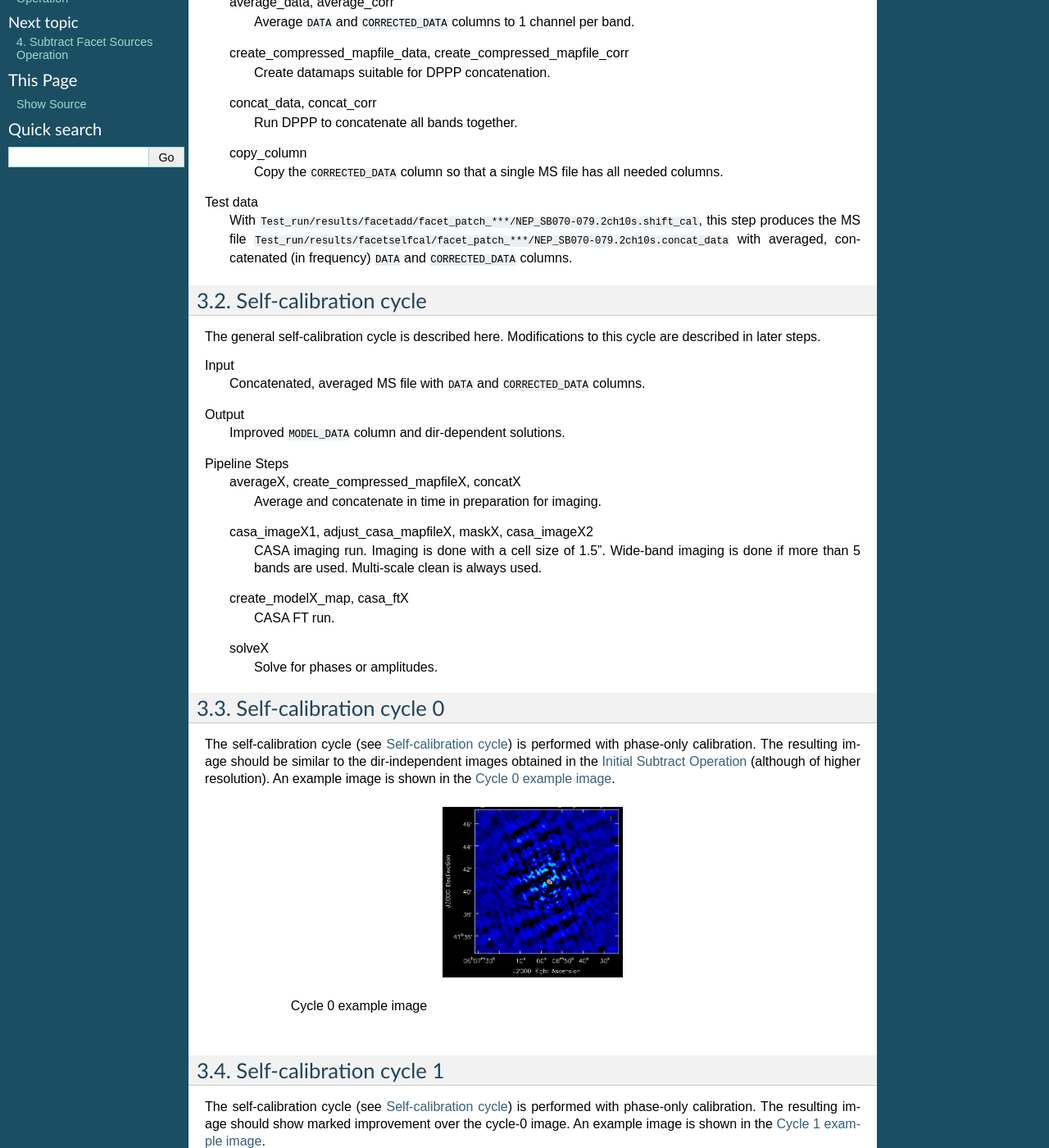
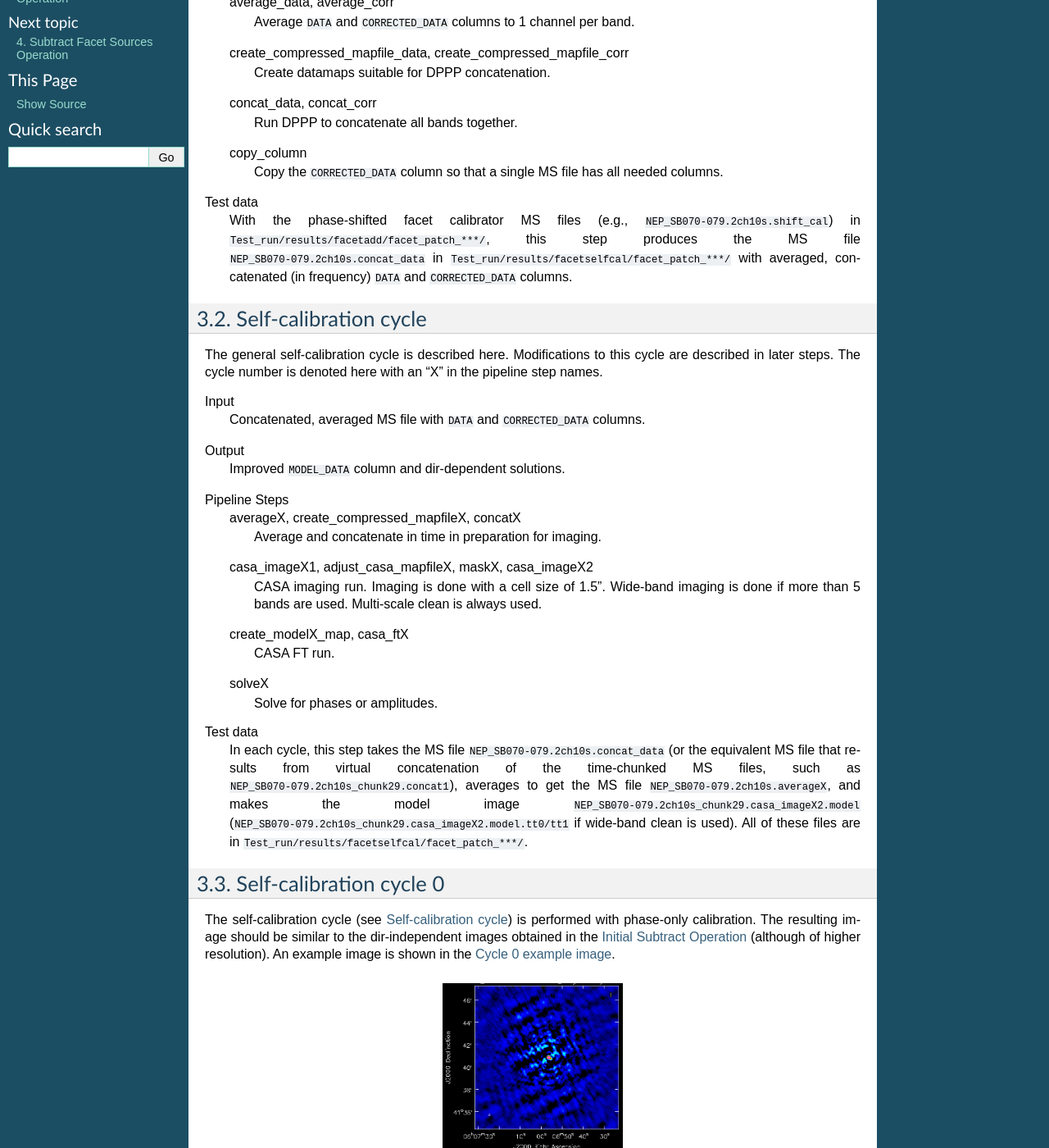
Before and after one commit to lofar-astron/factor, a Sphinx documentation site: the page built from doc/source/facetselfcal.rst, in a window 1280 px wide and 1400 px high, scrolled down 569 px. Shown: the whole window at 82% size. Built offline with Sphinx 7.4.7, drawn with Linux system fonts in a browser that asks for light colours; some of the changed text lies outside the part shown.

Commit message:
Added more documentation

````diff
--- a/doc/source/facetaddfinal.rst
+++ b/doc/source/facetaddfinal.rst
@@ -47,7 +47,7 @@ Pipeline Steps
         Run BBS to add sources to the data using the sky models above.
 
 Test data
-    With ``Test_data/RX42_SB070-079.2ch10s.ms``, this step produces the sky model ``Test_run/results/facetadd/facet_patch_***/NEP_SB070-079.2ch10s.wsclean_low2-model.make_facet_skymodels_all``, which in turn is used to make the ``FACET_DATA_ALL`` column in this MS file.
+    With ``Test_data/RX42_SB070-079.2ch10s.ms``, this step produces the sky model ``NEP_SB070-079.2ch10s.wsclean_low2-model.make_facet_skymodels_all`` in ``Test_run/results/facetadd/facet_patch_***/``, which in turn is used to make the ``FACET_DATA_ALL`` column in this MS file.
 
 
 Add sources from ``MODEL_DATA``
@@ -71,7 +71,7 @@ Pipeline Steps
         Run BBS to add sources to the data using the sky models above and the dir-dependent parmdbs.
 
 Test data
-    With ``Test_data/RX42_SB070-079.2ch10s.ms`` and ***, this step produces the ``FACET_DATA_ALL`` column in this MS file.
+    With ``Test_data/RX42_SB070-079.2ch10s.ms`` and the phase-shifted facet all-source MS files (e.g., ``NEP_SB070-079.2ch10s.shift_all``) in ``Test_run/results/facetselfcal/facet_patch_***/``, this step produces the ``FACET_DATA_ALL`` column in the ``Test_data/RX42_SB070-079.2ch10s.ms`` file.
 
 
 Split and phase shift data
--- a/doc/source/facetimagefinal.rst
+++ b/doc/source/facetimagefinal.rst
@@ -31,7 +31,8 @@ Pipeline Steps
         Average ``CORRECTED_DATA`` column in time and frequency and concatenate in frequency in preparation for imaging.
 
 Test data
-    TODO
+    With the phase-shifted facet all-source MS files (e.g., ``NEP_SB070-079.2ch10s.shift_all``) in ``Test_run/results/facetaddfinal/facet_patch_***/``, this step produces the MS file ``NEP_SB070-079.2ch10s.concat_averaged`` in ``Test_run/results/facetimagefinal/facet_patch_***/`` with averaged, concatenated (in frequency) ``DATA`` column.
+
 
 
 Make image of entire facet
@@ -62,4 +63,4 @@ Pipeline Steps
         WSClean imaging run. Imaging is done with a cell size of 1.5". Wide-band imaging is done if more than 5 bands are used. Multi-scale clean is not used, as WSClean does not currently support clean masks for this mode.
 
 Test data
-    TODO
+    With the the averaged, virtually-concatenated MS file ``RX42_SB070-079.2ch10s.concat_averaged``, this step produces the image ``NEP_SB070-079.2ch10s.wsclean2-image.fits`` (or ``NEP_SB070-079.2ch10s.wsclean2-MFS-image.fits`` if wide-band clean was used). All of these files are in ``Test_run/results/facetselfcal/facet_patch_***/``.
--- a/doc/source/facetselfcal.rst
+++ b/doc/source/facetselfcal.rst
@@ -40,7 +40,7 @@ Pipeline Steps
         Copy the ``CORRECTED_DATA`` column so that a single MS file has all needed columns.
 
 Test data
-    With ``Test_run/results/facetadd/facet_patch_***/NEP_SB070-079.2ch10s.shift_cal``, this step produces the MS file ``Test_run/results/facetselfcal/facet_patch_***/NEP_SB070-079.2ch10s.concat_data`` with averaged, concatenated (in frequency) ``DATA`` and ``CORRECTED_DATA`` columns.
+    With the phase-shifted facet calibrator MS files (e.g., ``NEP_SB070-079.2ch10s.shift_cal``) in ``Test_run/results/facetadd/facet_patch_***/``, this step produces the MS file ``NEP_SB070-079.2ch10s.concat_data`` in ``Test_run/results/facetselfcal/facet_patch_***/`` with averaged, concatenated (in frequency) ``DATA`` and ``CORRECTED_DATA`` columns.
 
 
 .. _selfcal_cycle:
@@ -48,7 +48,7 @@ Test data
 Self-calibration cycle
 ----------------------
 The general self-calibration cycle is described here. Modifications to this cycle
-are described in later steps.
+are described in later steps. The cycle number is denoted here with an "X" in the pipeline step names.
 
 Input
 	Concatenated, averaged MS file with ``DATA`` and ``CORRECTED_DATA`` columns.
@@ -68,6 +68,9 @@ Pipeline Steps
 
     solveX
         Solve for phases or amplitudes.
+
+Test data
+    In each cycle, this step takes the MS file ``NEP_SB070-079.2ch10s.concat_data`` (or the equivalent MS file that results from virtual concatenation of the time-chunked MS files, such as ``NEP_SB070-079.2ch10s_chunk29.concat1``), averages to get the MS file ``NEP_SB070-079.2ch10s.averageX``, and makes the model image ``NEP_SB070-079.2ch10s_chunk29.casa_imageX2.model`` (``NEP_SB070-079.2ch10s_chunk29.casa_imageX2.model.tt0/tt1`` if wide-band clean is used). All of these files are in ``Test_run/results/facetselfcal/facet_patch_***/``.
 
 
 Self-calibration cycle 0
@@ -138,6 +141,9 @@ Smooth amplitudes 1
 -------------------
 The slow amplitude solutions from cycle 3 are smoothed to remove outliers.
 
+Test data
+    With the parmdb ``NEP_SB070-079.2ch10s_chunk29.merge_amp_parmdbs1`` in ``Test_run/results/facetselfcal/facet_patch_***/``, this step produces the smoothed parmdb ``NEP_SB070-079.2ch10s.smooth_amp1``.
+
 
 Self-calibration cycle 4
 ------------------------
@@ -157,6 +163,9 @@ The self-calibration cycle (see :ref:`selfcal_cycle`) is performed with phase an
 Smooth amplitudes 2
 -------------------
 The slow amplitude solutions from cycle 4 are smoothed to remove outliers.
+
+Test data
+    With the parmdb ``NEP_SB070-079.2ch10s_chunk29.merge_amp_parmdbs1`` in ``Test_run/results/facetselfcal/facet_patch_***/``, this step produces the smoothed parmdb ``NEP_SB070-079.2ch10s.smooth_amp1``.
 
 
 Merge self-calibration parmdbs and apply solutions
@@ -201,7 +210,7 @@ Pipeline Steps
 
 
 Test data
-    With ``Test_run/results/facetselfcal/facet_patch_***/NEP_SB260_269.2ch10s_chunk29.merge_phase_parmdbs`` and ``Test_run/results/facetselfcal/facet_patch_***/NEP_SB260_269.2ch10s.smooth_amp2`` parmdbs, this step produces the merged parmdb ``Test_run/results/facetselfcal/facet_patch_***/```.
+    With ``NEP_SB070-079.2ch10s_chunk29.merge_phase_parmdbs`` and ``NEP_SB070-079.2ch10s.smooth_amp2`` parmdbs, this step produces the merged parmdb ``NEP_SB070-079.2ch10s_chunk29.merge_selfcal_parmdbs``, all of which are in ``Test_run/results/facetselfcal/facet_patch_***/``.
 
 
 Make image of entire facet
@@ -235,7 +244,7 @@ Pipeline Steps
         WSClean imaging run. Imaging is done with a cell size of 1.5". Wide-band imaging is done if more than 5 bands are used. Multi-scale clean is not used, as WSClean does not currently support clean masks for this mode.
 
 Test data
-    TODO
+    With the phase-shifted facet all-source MS files (e.g., ``NEP_SB070-079.2ch10s.shift_all``), this step produces the averaged, virtually-concatenated MS file ``RX42_SB070-079.2ch10s.concat_averaged``, which is used to make the image ``NEP_SB070-079.2ch10s.wsclean2-image.fits`` (or ``NEP_SB070-079.2ch10s.wsclean2-MFS-image.fits`` if wide-band clean was used). All of these files are in ``Test_run/results/facetselfcal/facet_patch_***/``.
 
 
 Subtract model
@@ -261,7 +270,7 @@ Pipeline Steps
         Call BBS to subtract ``MODEL_DATA`` column from ``DATA`` column.
 
 Test data
-    TODO
+    With the phase-shifted facet all-source MS files (e.g., ``NEP_SB070-079.2ch10s.shift_all``), this step produces the unaveraged, virtually-concatenated MS file ``RX42_SB070-079.2ch10s.concat_unaveraged``, which receives the ``MODEL_DATA`` column (from the wsclean_ft call) and the ``SUBTRACTED_DATA`` column (from the subtract call).  All of these files are in ``Test_run/results/facetselfcal/facet_patch_***/``.
 
 
 Make low-res images of subtracted data
@@ -294,7 +303,7 @@ Pipeline Steps
         WSClean imaging run. Imaging is done with a cell size of 30".
 
 Test data
-    TODO
+    With the phase-shifted facet all-source MS files (e.g., ``NEP_SB070-079.2ch10s.shift_all``), this step produces averaged MS files for each band (e.g., ``RX42_SB070-079.2ch10s.average_pre`` and ``RX42_SB070-079.2ch10s.average_post``), which in turn are used to make images of each band (e.g., ``RX42_SB070-079.2ch10s.wsclean_pre-image.fits`` and ``RX42_SB070-079.2ch10s.wsclean_post-image.fits``).  All of these files are in ``Test_run/results/facetselfcal/facet_patch_***/``.
 
 
 Verify self calibration
@@ -311,4 +320,4 @@ Pipeline Steps
         Verifies that no large residuals were introduced between the pre- and post-selfcal images. The verification returns False if the peak residual after selfcal is > 0.75 Jy or is > 1.1 * the peak residual before selfcal.
 
 Test data
-    TODO
+    With the images for each band made in the previous step (e.g., ``RX42_SB070-079.2ch10s.wsclean_pre-image.fits`` and ``RX42_SB070-079.2ch10s.wsclean_post-image.fits``), this step produces the ``break.mapfile``, ``maxvalpre.mapfile``, and ``maxvalpost.mapfile`` files in ``Test_run/results/facetselfcal/facet_patch_***/mapfiles/``.
````
Also changed, not shown: doc/source/facetsubtract.rst (+5 -3 lines), doc/source/index.rst (+12 -12 lines), doc/source/initsubtract.rst (+6 -6 lines).
